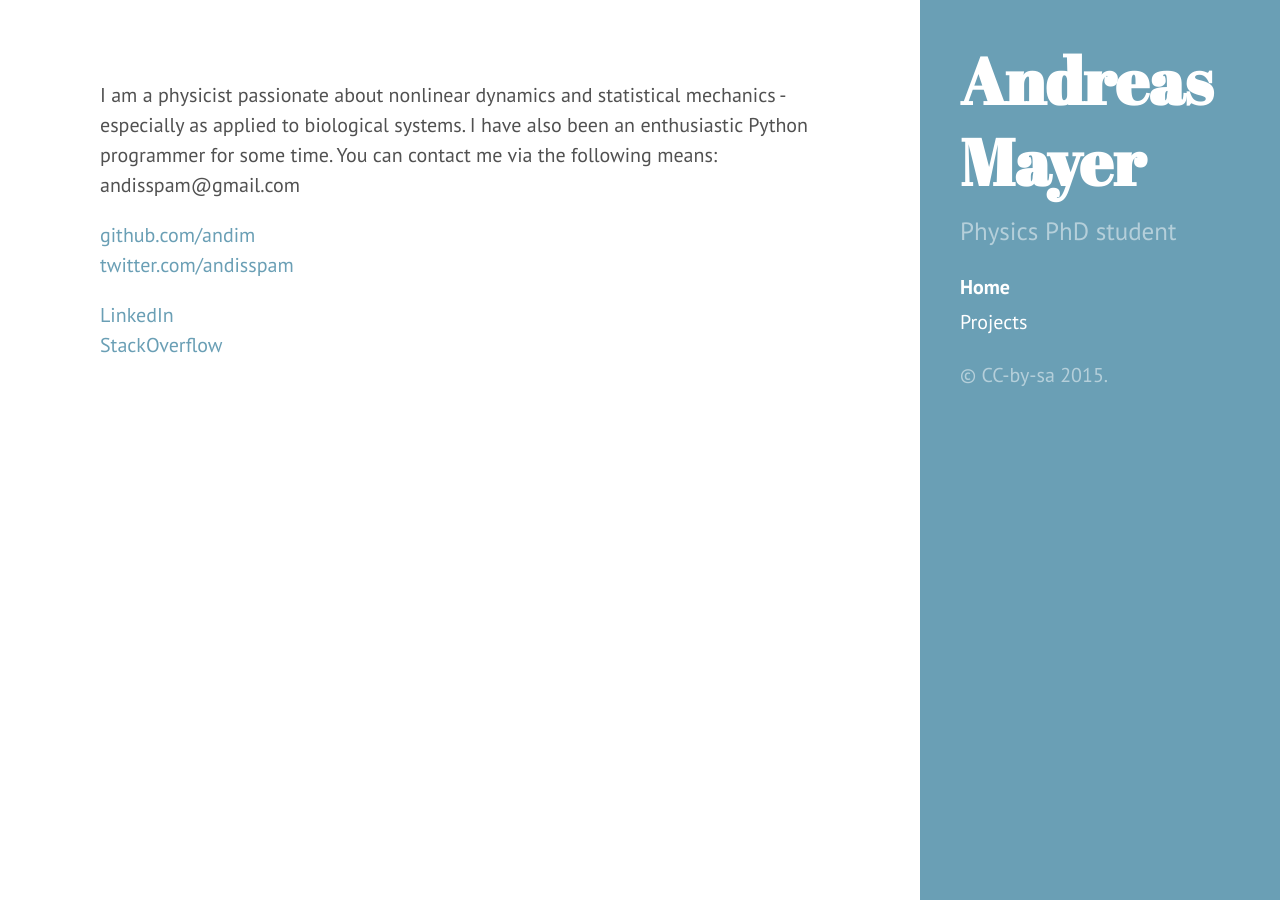
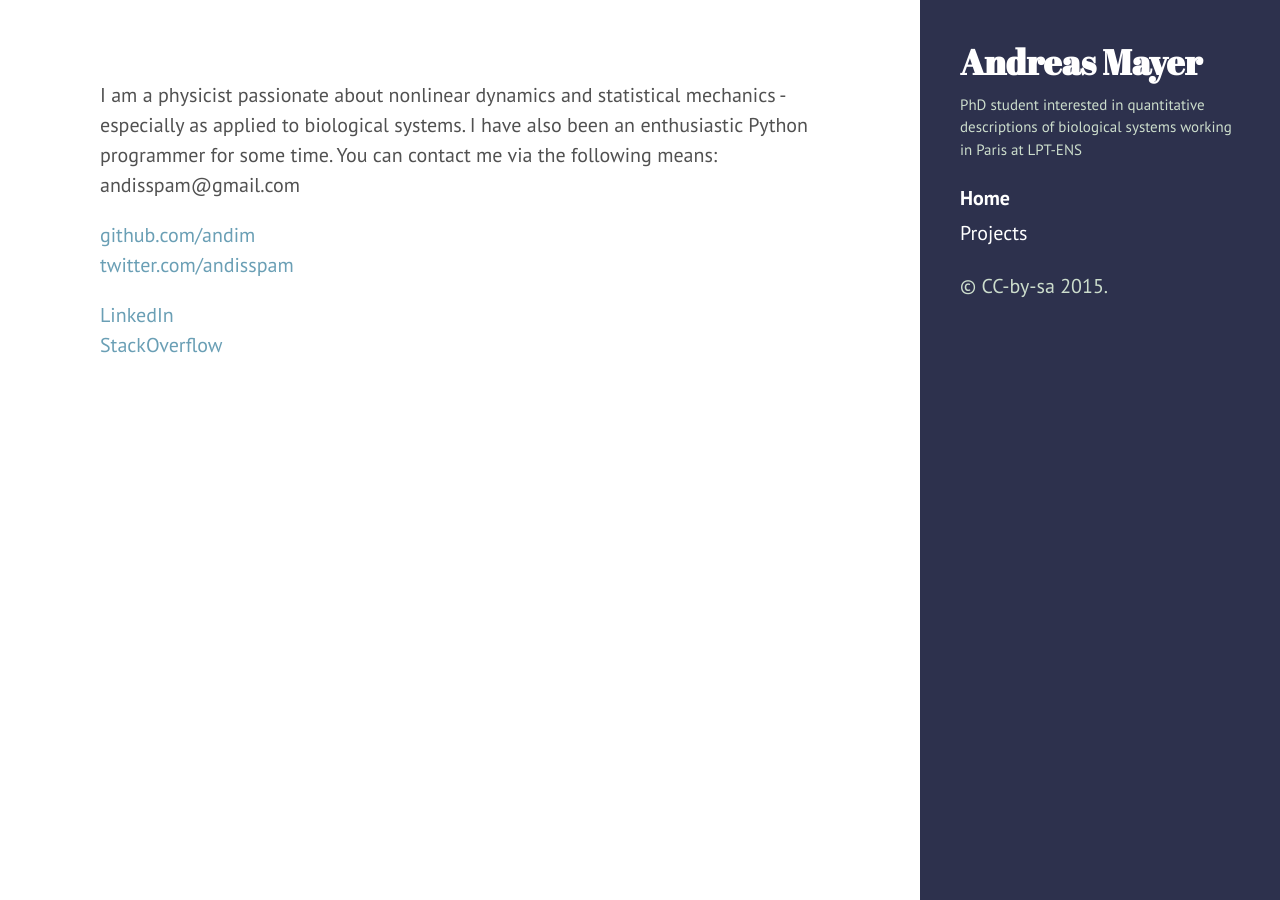
Before and after one commit to andim/andim.github.io, a Jekyll site: the page built from index.html, in a window 1280 px wide. Built offline with Jekyll 4.4.1, drawn with Linux system fonts in a browser that asks for light colours; Markdown is read by kramdown in place of the engine named in the settings; the list of posts is cut into pages by our own code.

Commit message:
began custom theme

```diff
--- a/_config.yml
+++ b/_config.yml
@@ -9,7 +9,7 @@ relative_permalinks: true
 # Setup
 title:            Andreas Mayer
 tagline:          ''
-description:      'Physics PhD student'
+description:      'PhD student interested in quantitative descriptions of biological systems working in Paris at LPT-ENS'
 url:              http://andim.github.io/
 baseurl:          /
 
@@ -18,6 +18,3 @@ author:
   url:            https://twitter.com/andisspam
 
 paginate:         5
-
-github:
-  repo:           https://github.com/andim/andim.github.io
--- a/_includes/head.html
+++ b/_includes/head.html
@@ -18,6 +18,7 @@
   <link rel="stylesheet" href="{{ site.baseurl }}public/css/poole.css">
   <link rel="stylesheet" href="{{ site.baseurl }}public/css/syntax.css">
   <link rel="stylesheet" href="{{ site.baseurl }}public/css/hyde.css">
+  <link rel="stylesheet" href="{{ site.baseurl }}public/css/andim.css">
   <link rel="stylesheet" href="http://fonts.googleapis.com/css?family=PT+Sans:400,400italic,700|Abril+Fatface">
 
   <!-- Icons -->
--- a/_layouts/default.html
+++ b/_layouts/default.html
@@ -3,7 +3,7 @@
 
   {% include head.html %}
 
-  <body class="theme-base-0d layout-reverse">
+  <body class="theme-andim layout-reverse">
 
     {% include sidebar.html %}
 
--- /dev/null
+++ b/public/css/andim.css
@@ -0,0 +1,16 @@
+/* New theme for hyde.css */
+
+.theme-andim .sidebar {
+  background-color: #2d314d;
+  color: #ccddcc;
+}
+.theme-andim .sidebar-about h1 {
+    font-size: 1.75rem;
+}
+.theme-andim .sidebar-about .lead {
+    font-size: 0.75rem;
+}
+.theme-andim .content a,
+.theme-andim .related-posts li a:hover {
+  color: #6a9fb5;
+}
```
